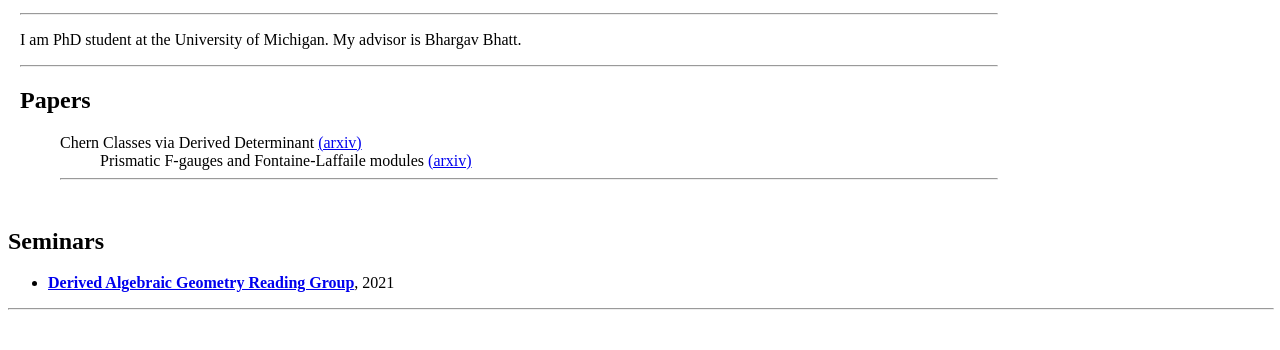
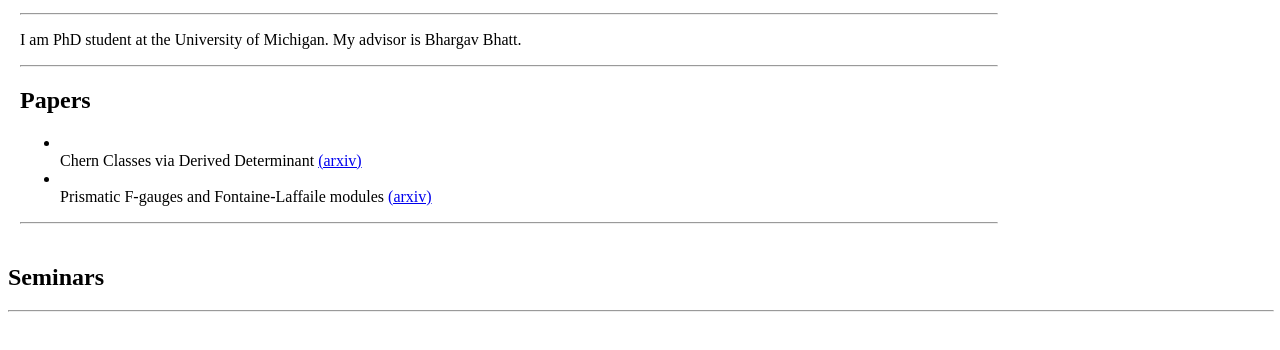
Before and after one commit to tmgleb/webpage, a plain HTML site: page main.html in a window 1280 px wide. Shown: the part 108-458 px from the top of the page. Drawn offline with Linux system fonts and the light colour scheme.

Commit message:
Update and rename tgleb.html to main.html

```diff
--- a/tgleb.html
+++ b/main.html
@@ -30,9 +30,8 @@ Email: tgleb@umich.edu</br>
 
 
 <ul>
-	Chern Classes via Derived Determinant <a href="https://arxiv.org/abs/1909.07415">(arxiv)</a>
-<ul>
-    Prismatic F-gauges and Fontaine-Laffaile modules <a href="https://arxiv.org/abs/2402.17755">(arxiv)</a>
+	<li></li>Chern Classes via Derived Determinant <a href="https://arxiv.org/abs/1909.07415">(arxiv)</a>
+	<li></li>Prismatic F-gauges and Fontaine-Laffaile modules <a href="https://arxiv.org/abs/2402.17755">(arxiv)</a>
 
 
 
@@ -61,9 +60,6 @@ Email: tgleb@umich.edu</br>
 <h2>Seminars</h2>
 
 
-<ul>
-	<li><a href="https://www-personal.umich.edu/~tgleb/seminar.html" target="_blank"><b>Derived Algebraic Geometry Reading Group</b></a>, 2021 </li>
-</ul>
 
 
 
```
